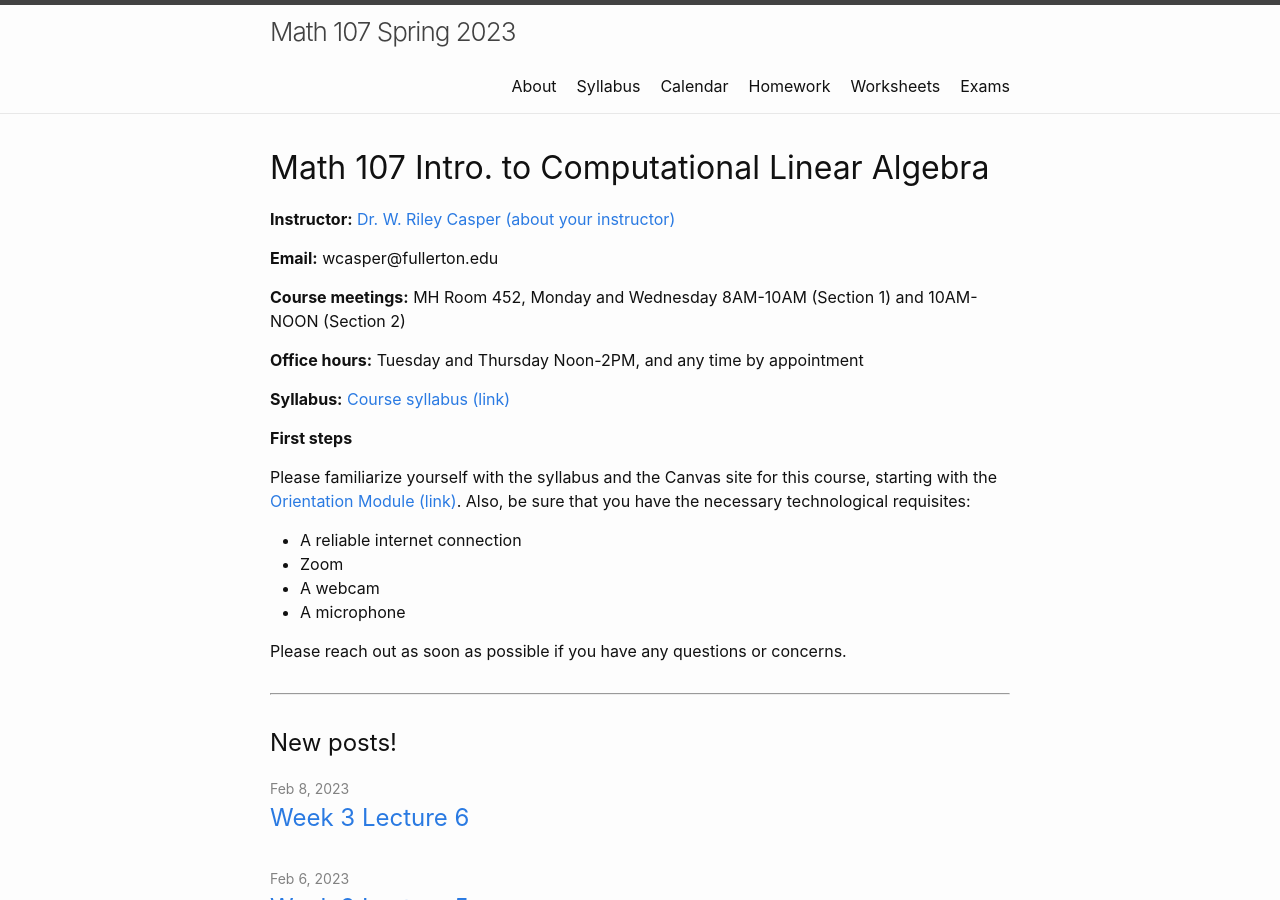
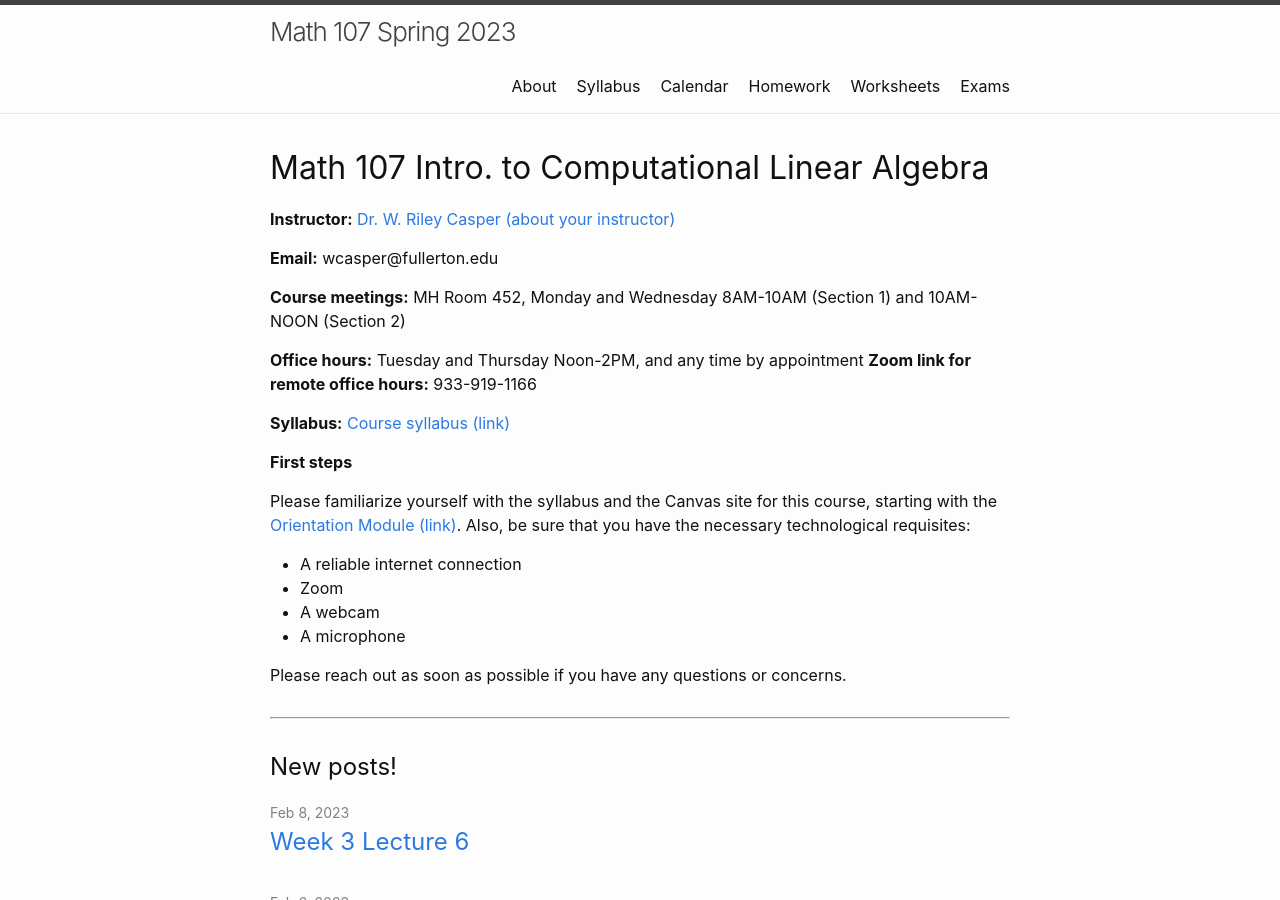
Before and after one commit to wcasper/math107spring2023, a Jekyll site: the page built from index.md, in a window 1280 px wide and 900 px high. Built offline with Jekyll 4.4.1, drawn with Linux system fonts in a browser that asks for light colours.

Commit message:
added Zoom room number

```diff
--- a/index.md
+++ b/index.md
@@ -17,6 +17,7 @@ title: Math 107 Intro. to Computational Linear Algebra
 **Course meetings:** MH Room 452, Monday and Wednesday 8AM-10AM (Section 1) and 10AM-NOON (Section 2)
 
 **Office hours:** Tuesday and Thursday Noon-2PM, and any time by appointment
+**Zoom link for remote office hours:** 933-919-1166
 
 **Syllabus:** <a target="_parent" href="extras/syllabus.html">Course syllabus (link)</a>
 
```
